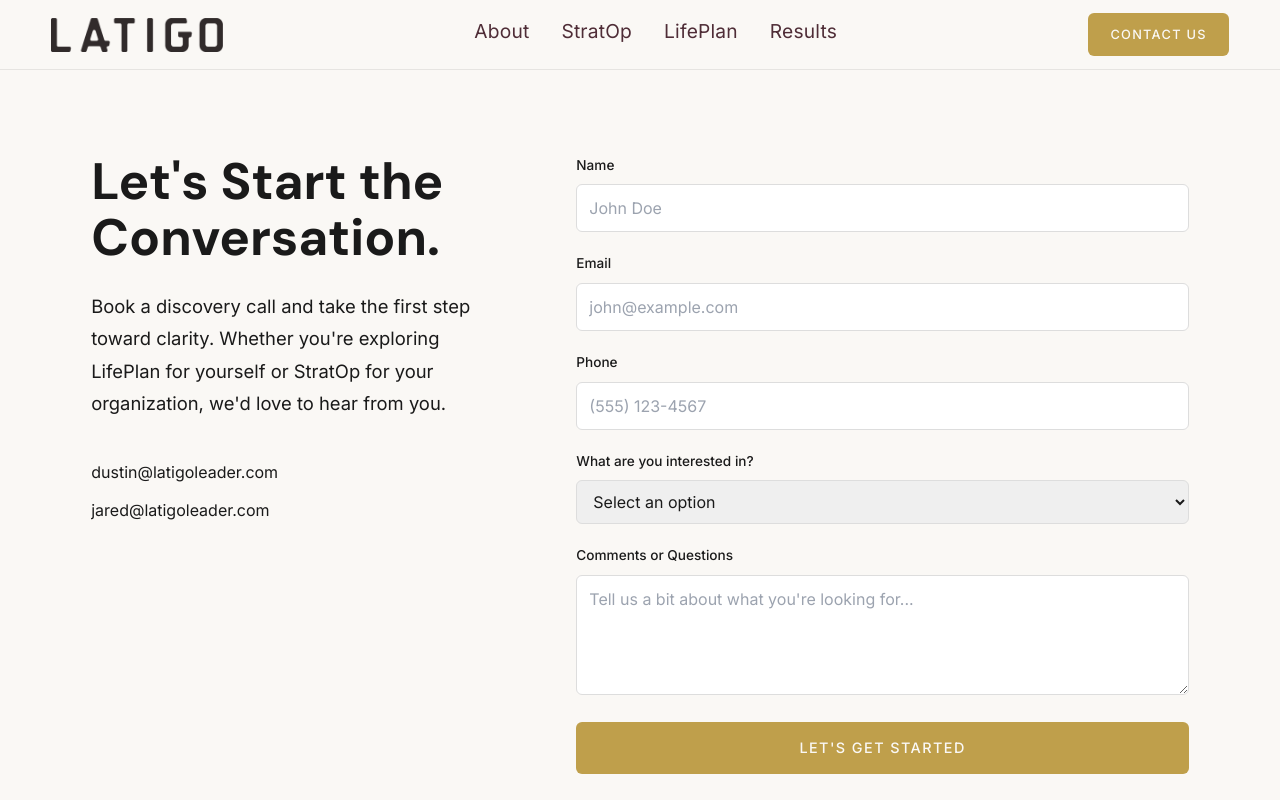
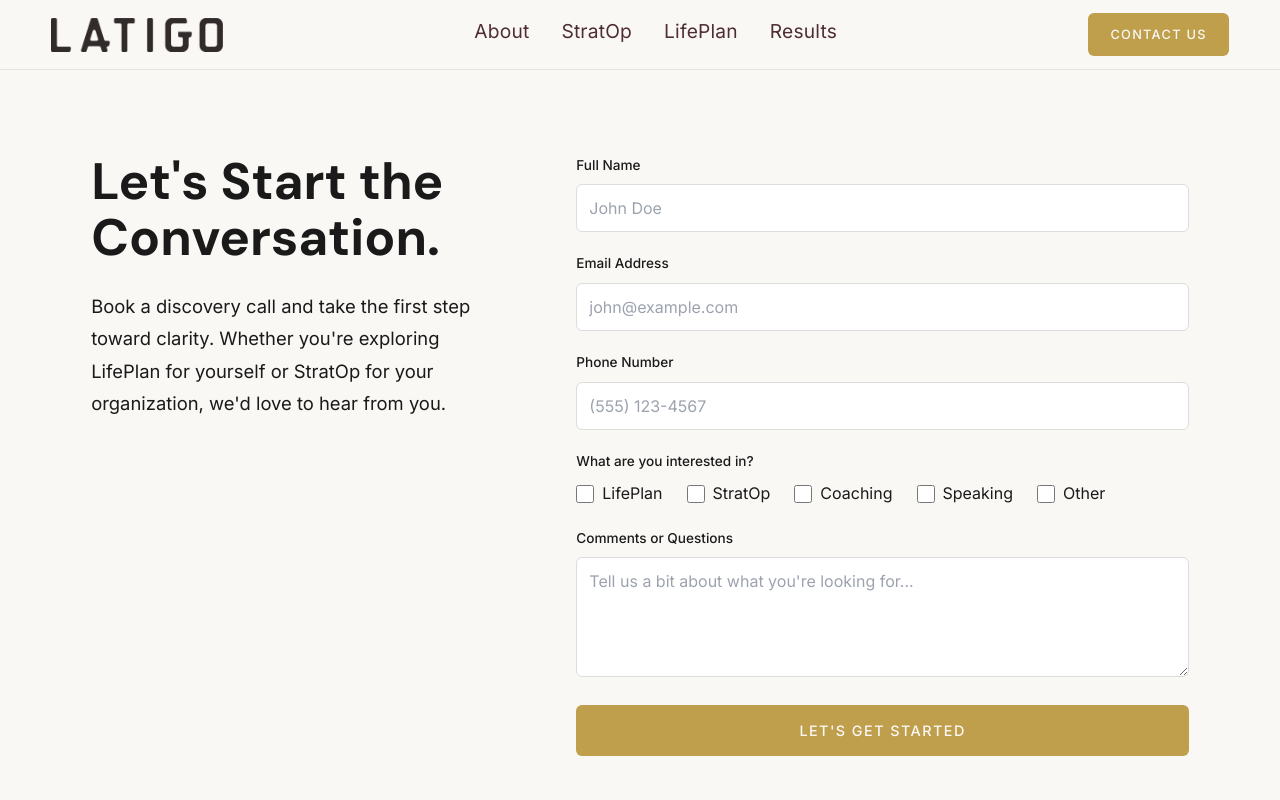
Before and after one commit to travismcashan/latigo-leader, a React (Vite) app: page /Contact in a window 1280 px wide. Shown: the top 800 px of the page. Built offline with nearby package versions, Linux system fonts and the light colour scheme.

Commit message:
Contact: remove emails, update labels, checkboxes for interests
Co-Authored-By: Claude Opus 4.7 (1M context) <noreply@anthropic.com>

```diff
--- a/src/pages/Contact.jsx
+++ b/src/pages/Contact.jsx
@@ -15,7 +15,7 @@ export default function Contact() {
     name: "",
     email: "",
     phone: "",
-    interest: "",
+    interests: [],
     message: "",
   });
   const [submitted, setSubmitted] = useState(false);
@@ -68,14 +68,14 @@ export default function Contact() {
           name: formData.name,
           email: formData.email,
           phone: formData.phone || "Not provided",
-          interest: formData.interest || "Not specified",
+          interest: formData.interests.length > 0 ? formData.interests.join(", ") : "Not specified",
           message: formData.message,
-          _subject: `Latigo Website Inquiry: ${formData.interest || "General"}`,
+          _subject: `Latigo Website Inquiry: ${formData.interests.length > 0 ? formData.interests.join(", ") : "General"}`,
         }),
       });
       if (res.ok) {
         setSubmitted(true);
-        setFormData({ name: "", email: "", phone: "", interest: "", message: "" });
+        setFormData({ name: "", email: "", phone: "", interests: [], message: "" });
       } else {
         setError("Something went wrong. Please try again or email us directly.");
       }
@@ -145,32 +145,6 @@ export default function Contact() {
               >
                 Book a discovery call and take the first step toward clarity. Whether you're exploring LifePlan for yourself or StratOp for your organization, we'd love to hear from you.
               </p>
-              <div style={{ display: "flex", flexDirection: "column", gap: "0.75rem" }}>
-                <a
-                  href="mailto:dustin@latigoleader.com"
-                  style={{
-                    fontSize: "1rem",
-                    color: "#1A1A1A",
-                    textDecoration: "none",
-                  }}
-                  onMouseEnter={(e) => { e.currentTarget.style.textDecoration = "underline"; }}
-                  onMouseLeave={(e) => { e.currentTarget.style.textDecoration = "none"; }}
-                >
-                  dustin@latigoleader.com
-                </a>
-                <a
-                  href="mailto:jared@latigoleader.com"
-                  style={{
-                    fontSize: "1rem",
-                    color: "#1A1A1A",
-                    textDecoration: "none",
-                  }}
-                  onMouseEnter={(e) => { e.currentTarget.style.textDecoration = "underline"; }}
-                  onMouseLeave={(e) => { e.currentTarget.style.textDecoration = "none"; }}
-                >
-                  jared@latigoleader.com
-                </a>
-              </div>
             </div>
 
             {/* Right Column */}
@@ -195,7 +169,7 @@ export default function Contact() {
               ) : (
                 <form onSubmit={handleSubmit}>
                   <div style={fieldWrapStyle}>
-                    <label style={labelStyle}>Name</label>
+                    <label style={labelStyle}>Full Name</label>
                     <input
                       type="text"
                       name="name"
@@ -207,7 +181,7 @@ export default function Contact() {
                     />
                   </div>
                   <div style={fieldWrapStyle}>
-                    <label style={labelStyle}>Email</label>
+                    <label style={labelStyle}>Email Address</label>
                     <input
                       type="email"
                       name="email"
@@ -219,7 +193,7 @@ export default function Contact() {
                     />
                   </div>
                   <div style={fieldWrapStyle}>
-                    <label style={labelStyle}>Phone</label>
+                    <label style={labelStyle}>Phone Number</label>
                     <input
                       type="tel"
                       name="phone"
@@ -232,22 +206,26 @@ export default function Contact() {
                   </div>
                   <div style={fieldWrapStyle}>
                     <label style={labelStyle}>What are you interested in?</label>
-                    <select
-                      name="interest"
-                      value={formData.interest}
-                      onChange={handleChange}
-                      style={{
-                        ...inputStyle,
-                        appearance: "auto",
-                      }}
-                    >
-                      <option value="">Select an option</option>
-                      <option value="LifePlan">LifePlan</option>
-                      <option value="StratOp">StratOp</option>
-                      <option value="Coaching">Coaching</option>
-                      <option value="Speaking">Speaking</option>
-                      <option value="Other">Other</option>
-                    </select>
+                    <div style={{ display: "flex", flexWrap: "wrap", gap: "0.75rem 1.5rem", marginTop: "0.5rem" }}>
+                      {["LifePlan", "StratOp", "Coaching", "Speaking", "Other"].map((option) => (
+                        <label key={option} style={{ display: "flex", alignItems: "center", gap: "0.5rem", cursor: "pointer", fontSize: "1rem", fontFamily: "'Inter', sans-serif" }}>
+                          <input
+                            type="checkbox"
+                            checked={formData.interests.includes(option)}
+                            onChange={(e) => {
+                              setFormData(prev => ({
+                                ...prev,
+                                interests: e.target.checked
+                                  ? [...prev.interests, option]
+                                  : prev.interests.filter(i => i !== option),
+                              }));
+                            }}
+                            style={{ width: 18, height: 18, accentColor: accent, cursor: "pointer" }}
+                          />
+                          {option}
+                        </label>
+                      ))}
+                    </div>
                   </div>
                   <div style={fieldWrapStyle}>
                     <label style={labelStyle}>Comments or Questions</label>
```
